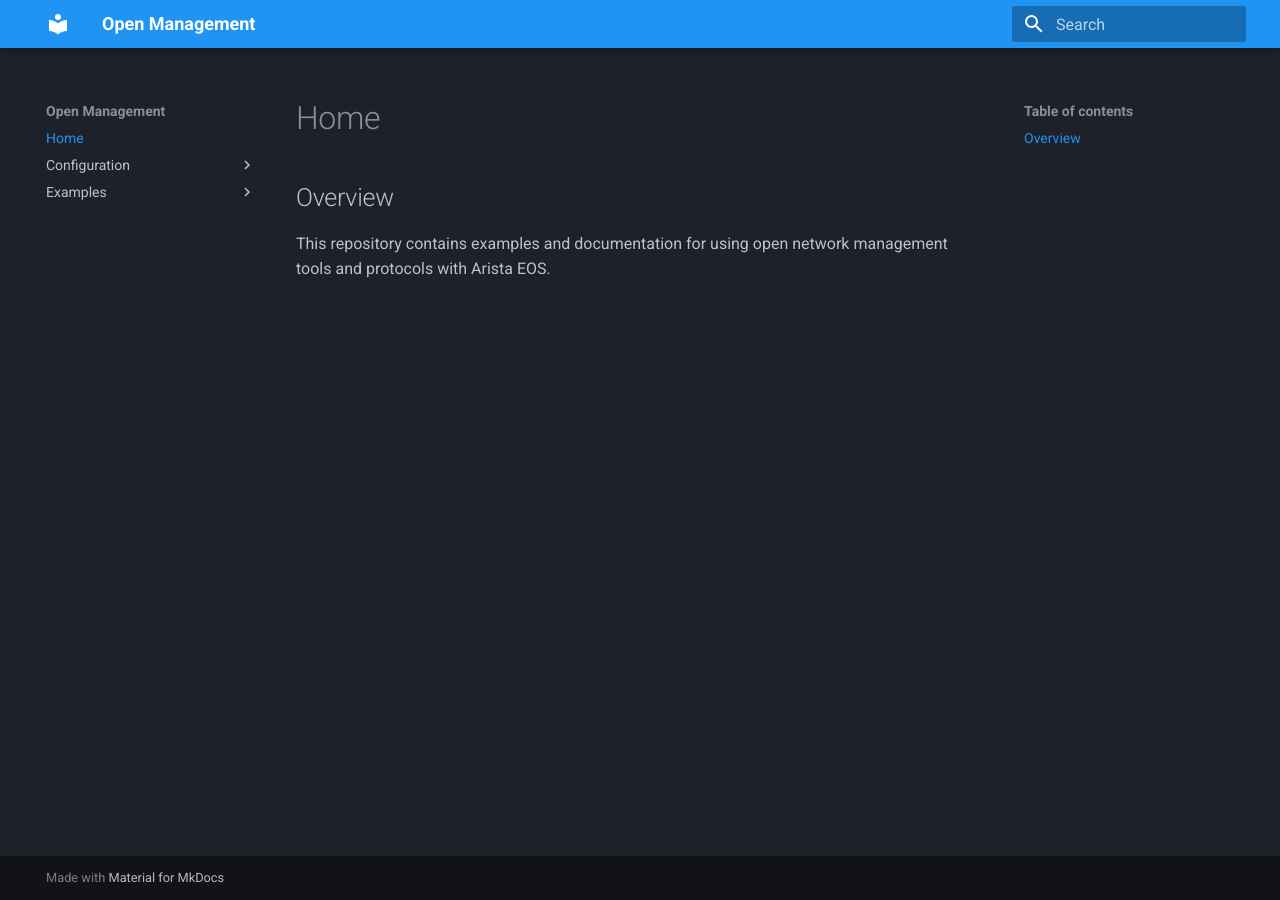
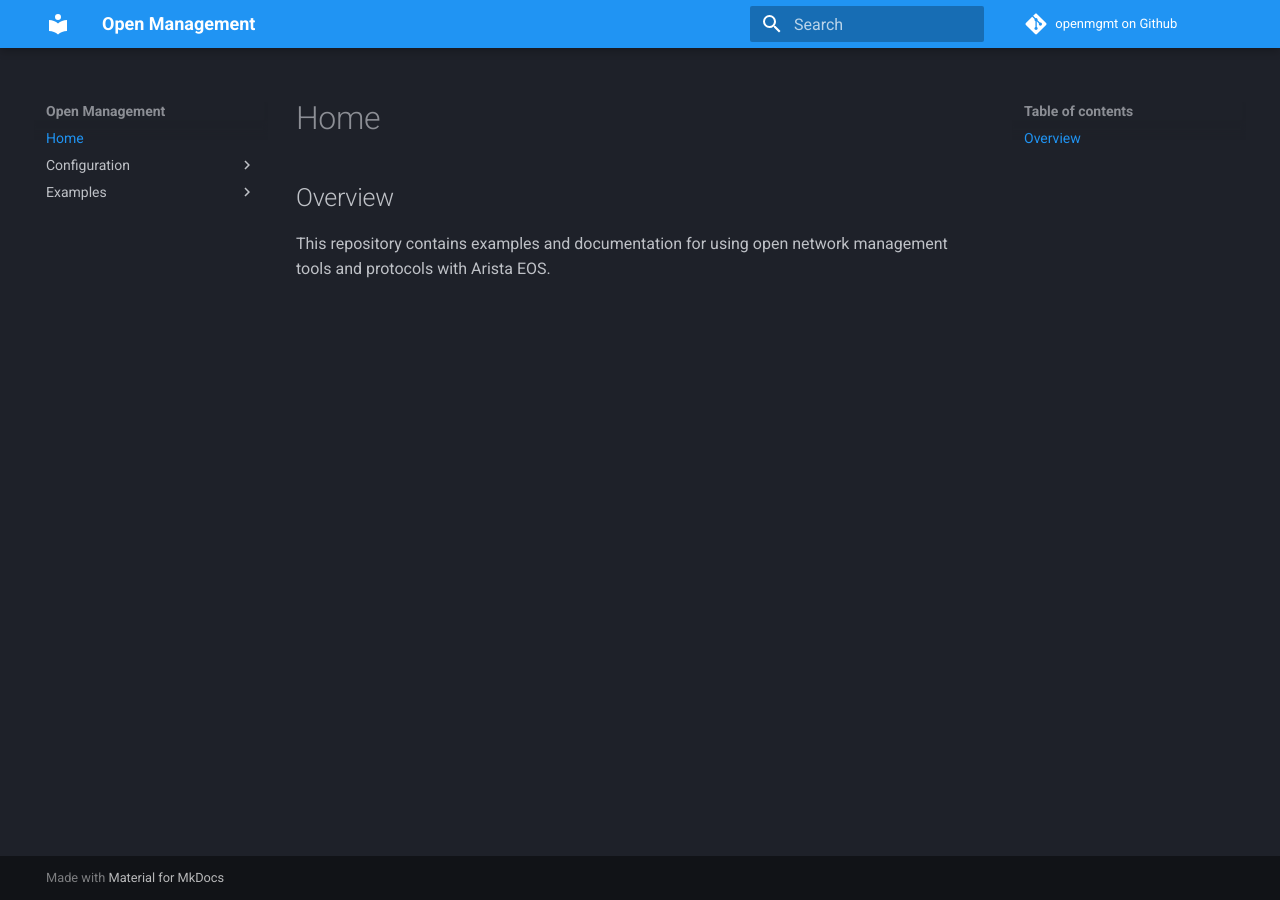
Before and after one commit to aristanetworks/openmgmt, an MkDocs documentation site: the page built from docs/index.md, in a window 1280 px wide. Built offline with MkDocs 1.6.1 and Material for MkDocs 9.7.7, drawn with Linux system fonts in a browser that asks for light colours; comment, search, counter and statistics services are not loaded.

Commit message:
update mkdocs to add GH site_url

```diff
--- a/mkdocs.yml
+++ b/mkdocs.yml
@@ -1,5 +1,12 @@
+# Site information
 site_name: Open Management
 site_url: https://aristanetworks.github.io/openmgmt/
+site_author: Arista Networks
+site_description: Arista Open Management repository documentation
+# Repository information
+repo_name: openmgmt on Github
+repo_url: https://github.com/aristanetworks/openmgmt
+# Configuration
 theme: mkdocs
 theme:
   name: material
```
